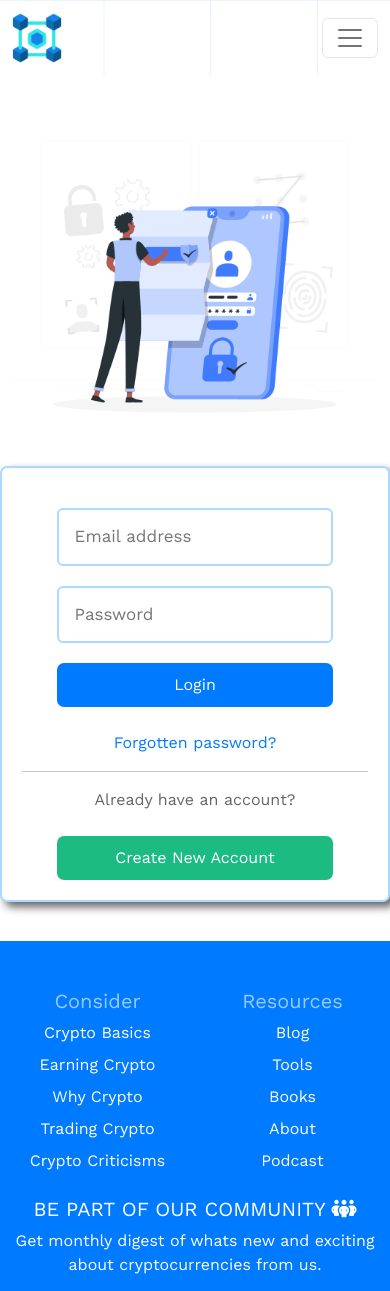
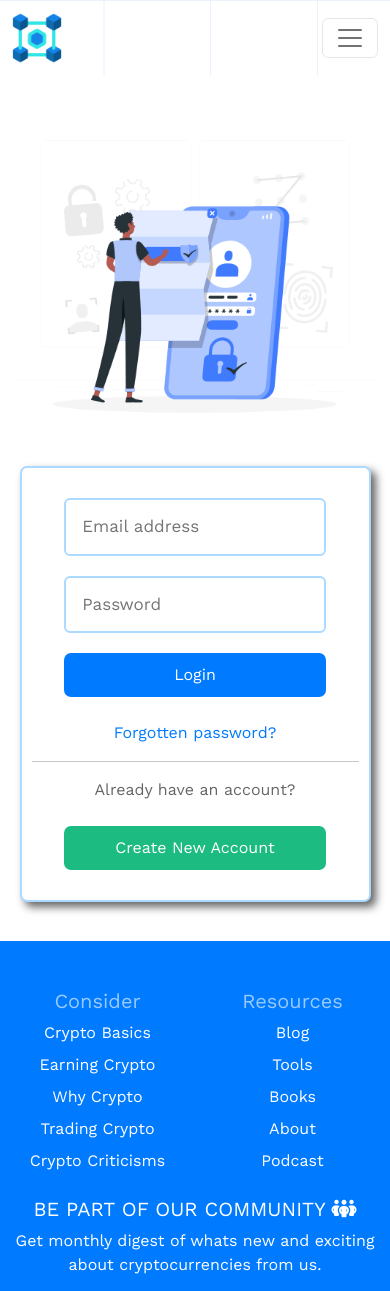
Before and after one commit to TEE2DWHY/TeamDefi, a React (Create React App) app: page /sign-in in a window 390 px wide. Shown: the top 1291 px of the page. Built offline with nearby package versions, Linux system fonts and the light colour scheme.

Commit message:
made the sign-in page mobile responsive

```diff
--- a/src/index.css
+++ b/src/index.css
@@ -919,13 +919,13 @@ h2.materials{
 /* Sign-in */
 .login-form{
   text-align: center;
-  display: block;
   margin: auto;
   border-radius: 7px;
   border: 2px solid #ABD9FF;
   box-shadow: 5px 5px 9px 0px rgba(26,24,24,0.67);
-  padding: 20px;
+  padding: 10px;
   background-color: #fff;
+  /* width: 80%; */
 }
 
 .login-input{
@@ -958,6 +958,7 @@ h2.materials{
   padding: 10px;
   border: none;
   border-radius: 7px;
+  margin-bottom: 20px;
 }
 
 /* Media Querry */
@@ -1116,5 +1117,7 @@ text-align: right;
  width: 300px;
  height: 300px;
 }
-
+.login-form{
+  width: 90%;
 }
+}
--- a/src/pages/User.js
+++ b/src/pages/User.js
@@ -12,7 +12,7 @@ const User = () => {
                     <div className="collapse navbar-collapse" id="navbarNav">
                         <ul className="navbar-nav">
                             <li className="nav-item">
-                                <a className="nav-link" href="/sign-in"><button className="sign-in">Sign in</button></a>
+                                <a className="nav-link" href="/sign-in"><button className="sign-in">Sign up</button></a>
                             </li>
                             <li className="nav-item">
                                 <Link className="nav-link active" aria-current="page" to="/academy"><i class="fa-solid fa-house"></i> Campus</Link>
@@ -29,7 +29,7 @@ const User = () => {
                 <div className="container">
                     <div className="row">
                         <div className="col-lg-6 col-lg-6 col-md-6 col-sm-6">
-                            <img className="img-fluid" src="Privacy policy.gif" alt="login" />
+                            <img className="img-fluid" src="Privacy policy.gif" alt="login" style={{ display: "block", margin: "auto" }} />
                             {/* <p>Lets plug you into the world of cryptocurrencies.</p> */}
                         </div>
                         <div className="col-lg-6 col-md-6 col-sm-6 login-form">
@@ -52,13 +52,14 @@ const User = () => {
                                 </div>
                                 <button className="btn-login">Login</button>
                                 <br /> <br />
-                                <span style={{ color: "#007aff" }}>Forgotten password?</span>
-                                <br />
-                                <hr />
-                                <span style={{ color: "#000", opacity: "0.6" }}>Already have an account?</span>
-                                <br /> <br />
-                                <button className="create-account">Create New Account</button>
+
                             </form>
+                            <span style={{ color: "#007aff" }}>Forgotten password?</span>
+                            <br />
+                            <hr />
+                            <span style={{ color: "#000", opacity: "0.6" }}>Already have an account?</span>
+                            <br /> <br />
+                            <button className="create-account">Create New Account</button>
                         </div>
                     </div>
                 </div>
```
